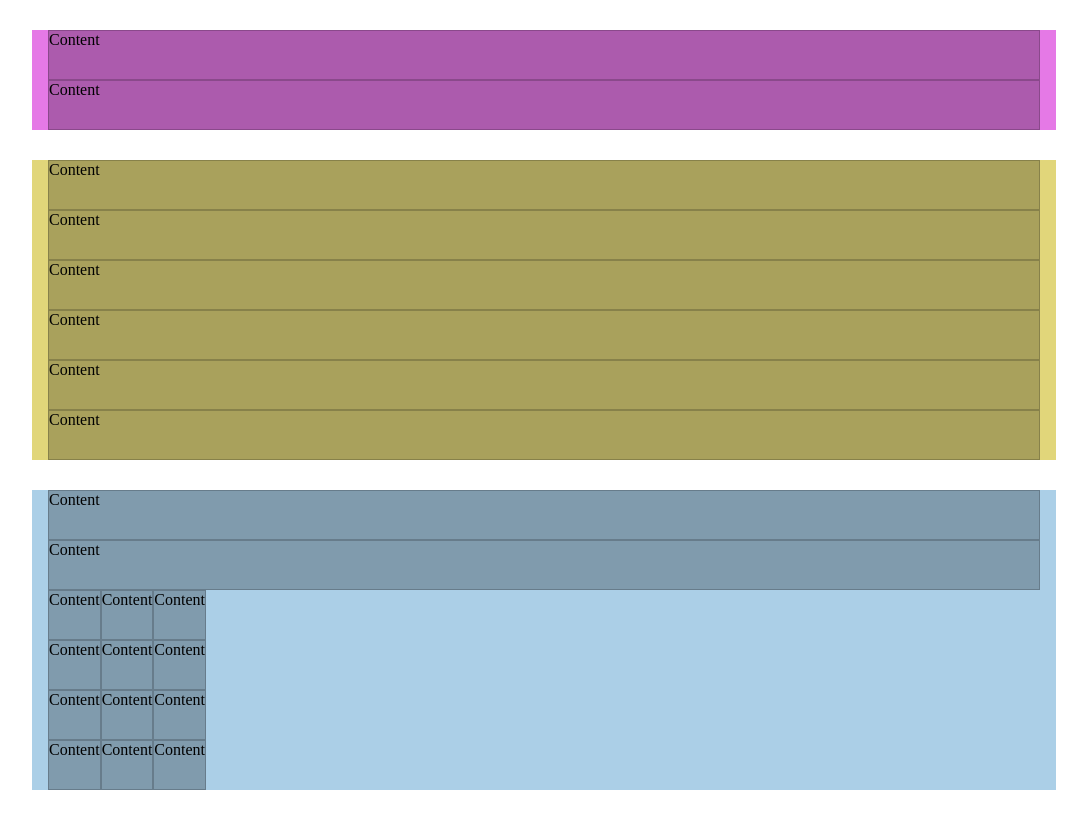
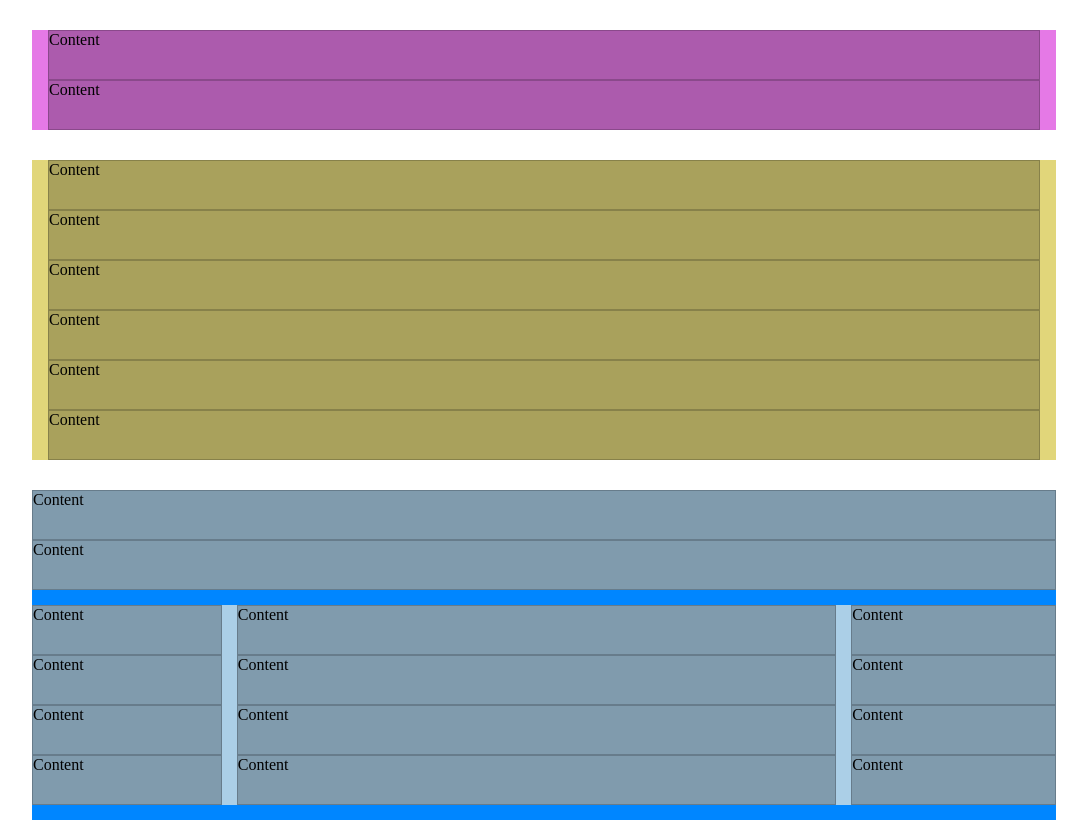
Before and after one commit to elepot87/htmlcss-struttura-wp, a plain HTML site: page index.html in a window 1280 px wide. Shown: the whole page, without its empty margins (96-1183 px from the left). Drawn offline with Linux system fonts and the light colour scheme.

Commit message:
manage col

```diff
--- a/css/main.css
+++ b/css/main.css
@@ -16,6 +16,14 @@ box-sizing: border-box;
     padding-right: 16px;
 }
 
+.py-15 {
+    padding-top: 15px;
+    padding-bottom: 15px;
+}
+
+.pr-15 {
+    padding-right: 15px;
+}
 .mb-30 {
     margin-bottom: 30px;
 }
@@ -24,11 +32,15 @@ box-sizing: border-box;
     margin-top: 30px;
 }
 
+
+
 .clearfix::after {
     content: " ";
     display: table;
     clear: both;
 }
+
+
 
 /* Debug element */
 .debug-box {
@@ -49,11 +61,24 @@ section.hero {
 }
 
 /* Content */
+section.row.clearfix {
+    background-color: #0086ff;
+}
 
-section.content {
+section.title {
     background-color: #abcfe7;
 }
 
 div.col {
     float: left;
+    background-color: #abcfe7;
 }
+
+
+.col.small {
+    width: 20%;
+}
+
+.col.large {
+    width: 60%;
+}
--- a/index.html
+++ b/index.html
@@ -27,25 +27,25 @@
                 <div class="debug-box">Content</div>
             </section>
             <!-- Section Content-->
-            <section class="content px-16">
-                <section class="row">
+            <section class="content">
+                <section class="row title">
                     <div class="debug-box">Content</div>
                     <div class="debug-box">Content</div>
                 </section>
-                <section class="row clearfix">
-                    <div class="col">
+                <section class="row clearfix py-15">
+                    <div class="col small pr-15">
                         <div class="debug-box">Content</div>
                         <div class="debug-box">Content</div>
                         <div class="debug-box">Content</div>
                         <div class="debug-box">Content</div>
                     </div>
-                    <div class="col">
+                    <div class="col large pr-15">
                         <div class="debug-box">Content</div>
                         <div class="debug-box">Content</div>
                         <div class="debug-box">Content</div>
                         <div class="debug-box">Content</div>
                     </div>
-                    <div class="col">
+                    <div class="col small">
                         <div class="debug-box">Content</div>
                         <div class="debug-box">Content</div>
                         <div class="debug-box">Content</div>
```
